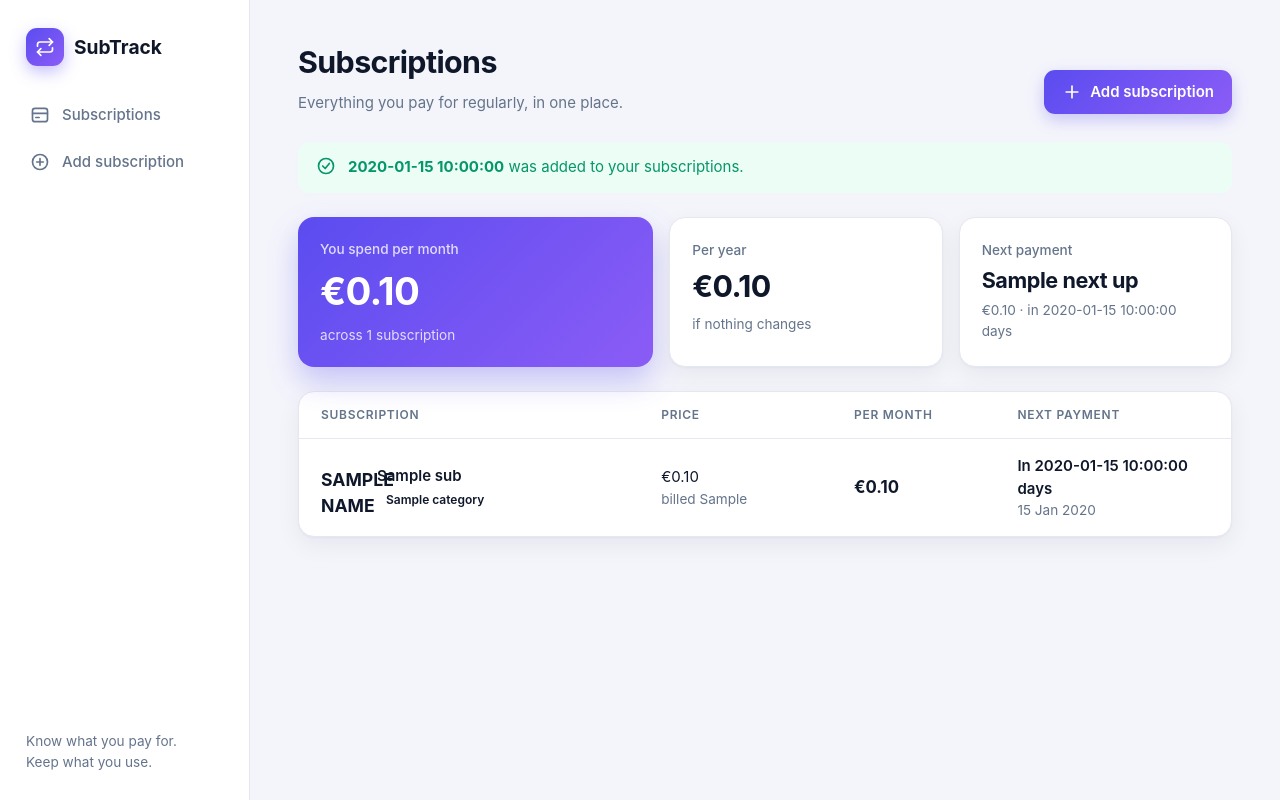
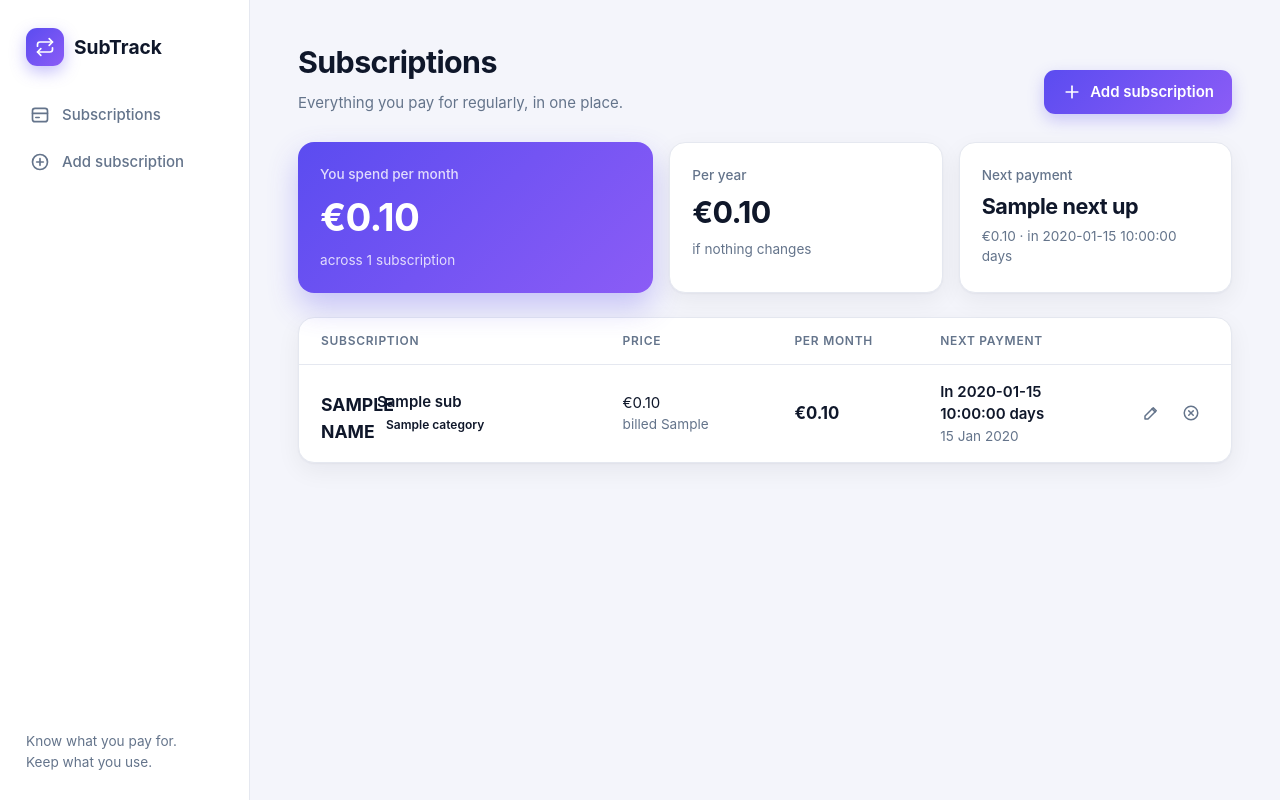
Before and after one commit to adamkhouryedy2308-eng/subscription-tracker, a Flask app: template templates/subscriptions/list.html in a window 1280 px wide. Run offline with Flask 3, Linux system fonts and the light colour scheme; the template is opened without the code that fills it: most values are stand-ins (such as "Sample title", 1, 10 or a date in 2020); some libraries are stand-ins or nearby versions.

Commit message:
Add edit page, cancel button and cancelled section with yearly savings

```diff
--- a/static/style.css
+++ b/static/style.css
@@ -313,7 +313,7 @@ svg {
 .list-head,
 .row {
   display: grid;
-  grid-template-columns: 2.2fr 1.2fr 1fr 1.3fr;
+  grid-template-columns: 2.2fr 1.2fr 1fr 1.3fr 84px;
   gap: 16px;
   align-items: center;
   padding: 14px 22px;
@@ -414,6 +414,108 @@ svg {
 
 .date {
   font-size: 0.85rem;
+}
+
+/* ---------- Edit and cancel buttons ---------- */
+.row-actions {
+  display: flex;
+  justify-content: flex-end;
+  gap: 4px;
+}
+
+.row-actions form {
+  margin: 0;
+}
+
+.icon-button {
+  display: grid;
+  place-items: center;
+  width: 36px;
+  height: 36px;
+  padding: 0;
+  border: none;
+  border-radius: 10px;
+  background: transparent;
+  color: var(--muted);
+  cursor: pointer;
+  transition: background 0.15s, color 0.15s;
+}
+
+.icon-button svg {
+  width: 18px;
+  height: 18px;
+}
+
+.icon-button:hover {
+  background: var(--brand-soft);
+  color: var(--brand);
+}
+
+.icon-button.danger:hover {
+  background: var(--danger-soft);
+  color: var(--danger);
+}
+
+/* Text only for screen readers (the buttons show icons) */
+.sr-only {
+  position: absolute;
+  width: 1px;
+  height: 1px;
+  overflow: hidden;
+  clip: rect(0, 0, 0, 0);
+  white-space: nowrap;
+}
+
+/* ---------- Cancelled subscriptions ---------- */
+.cancelled {
+  margin-top: 36px;
+}
+
+.section-head {
+  display: flex;
+  justify-content: space-between;
+  align-items: center;
+  flex-wrap: wrap;
+  gap: 12px;
+  margin-bottom: 14px;
+}
+
+.section-head h2 {
+  font-size: 1.2rem;
+}
+
+.savings {
+  display: inline-flex;
+  align-items: center;
+  gap: 8px;
+  padding: 7px 14px;
+  border-radius: 999px;
+  background: var(--success-soft);
+  color: var(--success);
+  font-size: 0.9rem;
+}
+
+.savings svg {
+  width: 18px;
+  height: 18px;
+}
+
+.row.row-cancelled {
+  grid-template-columns: 2.2fr 1.5fr 1fr;
+}
+
+.row-cancelled .avatar {
+  filter: grayscale(0.6);
+  opacity: 0.8;
+}
+
+.row-cancelled .row-name {
+  color: var(--muted);
+  text-decoration: line-through;
+}
+
+.saving {
+  color: var(--success);
 }
 
 /* ---------- Empty state ---------- */
@@ -674,6 +776,15 @@ select:focus {
     grid-column: 1 / -1;
   }
 
+  .row-actions {
+    grid-column: 1 / -1;
+    justify-content: flex-start;
+  }
+
+  .row.row-cancelled {
+    grid-template-columns: 1fr 1fr;
+  }
+
   .cell-label {
     display: block;
     color: var(--muted);
--- a/subscriptions/routes.py
+++ b/subscriptions/routes.py
@@ -1,42 +1,89 @@
 """Web pages for the subscriptions domain."""
 from datetime import date
 
-from flask import Blueprint, redirect, render_template, request, url_for
+from flask import Blueprint, abort, redirect, render_template, request, url_for
 
 from subscriptions import service
 
 bp = Blueprint("subscriptions", __name__, url_prefix="/subscriptions")
 
+# The message shown on the list page after each action, e.g. ?added=Netflix
+NOTICES = {
+    "added": "was added to your subscriptions.",
+    "updated": "was updated.",
+    "cancelled": "was cancelled. You can still see it under Cancelled.",
+}
+
 
 @bp.route("/")
 def list_page():
-    """Show the totals and every active subscription."""
+    """Show the totals, every active subscription and the cancelled ones."""
     subscriptions = service.get_active_subscriptions(date.today())
+    cancelled = service.get_cancelled_subscriptions()
+
+    notice = None
+    for action, text in NOTICES.items():
+        if request.args.get(action):
+            notice = {"name": request.args[action], "text": text}
+
     return render_template(
         "subscriptions/list.html",
         subscriptions=subscriptions,
         summary=service.summarise(subscriptions),
-        added=request.args.get("added"),
+        cancelled=cancelled,
+        yearly_savings=service.yearly_savings_cents(cancelled),
+        notice=notice,
     )
 
 
 @bp.route("/new", methods=["GET", "POST"])
 def add_page():
     """GET shows an empty form; POST checks it and saves it."""
+    title = "Add a subscription"
+    subtitle = "It takes 20 seconds. You can change anything later."
     if request.method == "POST":
         new_id, errors = service.create_subscription(request.form, date.today())
         if not errors:
             name = request.form["name"].strip()
             return redirect(url_for("subscriptions.list_page", added=name))
-        return render_form("Add a subscription", request.form, errors), 400
-    return render_form("Add a subscription", {}, [])
+        return render_form(title, subtitle, request.form, errors), 400
+    return render_form(title, subtitle, {}, [])
 
 
-def render_form(title, form, errors):
+@bp.route("/<int:subscription_id>/edit", methods=["GET", "POST"])
+def edit_page(subscription_id):
+    """GET shows the form filled in; POST checks the changes and saves them."""
+    sub = service.get_subscription(subscription_id)
+    if sub is None or sub["status"] != "active":
+        abort(404)
+
+    title = f"Edit {sub['name']}"
+    subtitle = "Change what you need and save."
+    if request.method == "POST":
+        errors = service.update_subscription(subscription_id, request.form, date.today())
+        if not errors:
+            name = request.form["name"].strip()
+            return redirect(url_for("subscriptions.list_page", updated=name))
+        return render_form(title, subtitle, request.form, errors), 400
+    return render_form(title, subtitle, service.subscription_to_form(sub), [])
+
+
+@bp.route("/<int:subscription_id>/cancel", methods=["POST"])
+def cancel(subscription_id):
+    """Cancel a subscription. Only POST is allowed, because it changes data."""
+    sub = service.get_subscription(subscription_id)
+    if sub is None:
+        abort(404)
+    service.cancel_subscription(subscription_id, date.today())
+    return redirect(url_for("subscriptions.list_page", cancelled=sub["name"]))
+
+
+def render_form(title, subtitle, form, errors):
     """Show the subscription form with the values typed so far and any errors."""
     return render_template(
         "subscriptions/form.html",
         title=title,
+        subtitle=subtitle,
         form=form,
         errors=errors,
         categories=service.CATEGORIES,
--- a/templates/subscriptions/form.html
+++ b/templates/subscriptions/form.html
@@ -5,7 +5,7 @@
 <header class="page-head">
   <div>
     <h1>{{ title }}</h1>
-    <p class="subtitle">It takes 20 seconds. You can change anything later.</p>
+    <p class="subtitle">{{ subtitle }}</p>
   </div>
 </header>
 
@@ -84,7 +84,7 @@
   </label>
 
   <div class="actions wide">
-    <a class="button ghost" href="{{ url_for('subscriptions.list_page') }}">Cancel</a>
+    <a class="button ghost" href="{{ url_for('subscriptions.list_page') }}">Back</a>
     <button type="submit" class="button">Save subscription</button>
   </div>
 </form>
--- a/templates/subscriptions/list.html
+++ b/templates/subscriptions/list.html
@@ -13,10 +13,10 @@
   </a>
 </header>
 
-{% if added %}
+{% if notice %}
 <div class="notice success">
   <svg viewBox="0 0 24 24" aria-hidden="true"><circle cx="12" cy="12" r="9"/><path d="M8 12l3 3 5-6"/></svg>
-  <span><strong>{{ added }}</strong> was added to your subscriptions.</span>
+  <span><strong>{{ notice.name }}</strong> {{ notice.text }}</span>
 </div>
 {% endif %}
 
@@ -48,6 +48,7 @@
     <span>Price</span>
     <span>Per month</span>
     <span>Next payment</span>
+    <span></span>
   </div>
 
   {% for sub in subscriptions %}
@@ -79,6 +80,19 @@
       </span>
       <span class="muted date">{{ sub.next_payment_date.strftime("%d %b %Y") }}</span>
     </div>
+    <div class="row-actions">
+      <a class="icon-button" href="{{ url_for('subscriptions.edit_page', subscription_id=sub.id) }}" title="Edit {{ sub.name }}">
+        <svg viewBox="0 0 24 24" aria-hidden="true"><path d="M4 20h4L19 9l-4-4L4 16v4z"/><path d="M13.5 6.5l4 4"/></svg>
+        <span class="sr-only">Edit</span>
+      </a>
+      <form method="post" action="{{ url_for('subscriptions.cancel', subscription_id=sub.id) }}"
+            onsubmit="return confirm('Cancel {{ sub.name }}? It will move to your cancelled list.');">
+        <button class="icon-button danger" type="submit" title="Cancel {{ sub.name }}">
+          <svg viewBox="0 0 24 24" aria-hidden="true"><circle cx="12" cy="12" r="9"/><path d="M9 9l6 6"/><path d="M15 9l-6 6"/></svg>
+          <span class="sr-only">Cancel</span>
+        </button>
+      </form>
+    </div>
   </div>
   {% endfor %}
 </section>
@@ -93,4 +107,38 @@
   <a class="button" href="{{ url_for('subscriptions.add_page') }}">Add your first subscription</a>
 </section>
 {% endif %}
+
+{% if cancelled %}
+<section class="cancelled">
+  <div class="section-head">
+    <h2>Cancelled</h2>
+    <span class="savings">
+      <svg viewBox="0 0 24 24" aria-hidden="true"><path d="M3 17l6-6 4 4 8-8"/><path d="M14 7h7v7"/></svg>
+      You're saving <strong>{{ yearly_savings | euros }}</strong> a year
+    </span>
+  </div>
+  <div class="card">
+    {% for sub in cancelled %}
+    {% set category_class = sub.category | lower | replace(" & ", "-") | replace(" ", "-") %}
+    <div class="row row-cancelled cat-{{ category_class }}">
+      <div class="row-main">
+        <span class="avatar">{{ sub.name[0] | upper }}</span>
+        <div>
+          <div class="row-name">{{ sub.name }}</div>
+          <span class="chip">{{ sub.category }}</span>
+        </div>
+      </div>
+      <div class="row-cell">
+        <span class="cell-label">Cancelled</span>
+        <span class="muted">Cancelled {{ sub.cancelled_date.strftime("%d %b %Y") }}</span>
+      </div>
+      <div class="row-cell strong saving">
+        <span class="cell-label">Saving</span>
+        {{ sub.yearly_saving_cents | euros }} / year
+      </div>
+    </div>
+    {% endfor %}
+  </div>
+</section>
+{% endif %}
 {% endblock %}
```
Also changed, not shown: tests/test_subscriptions_pages.py (+64 -0 lines).
